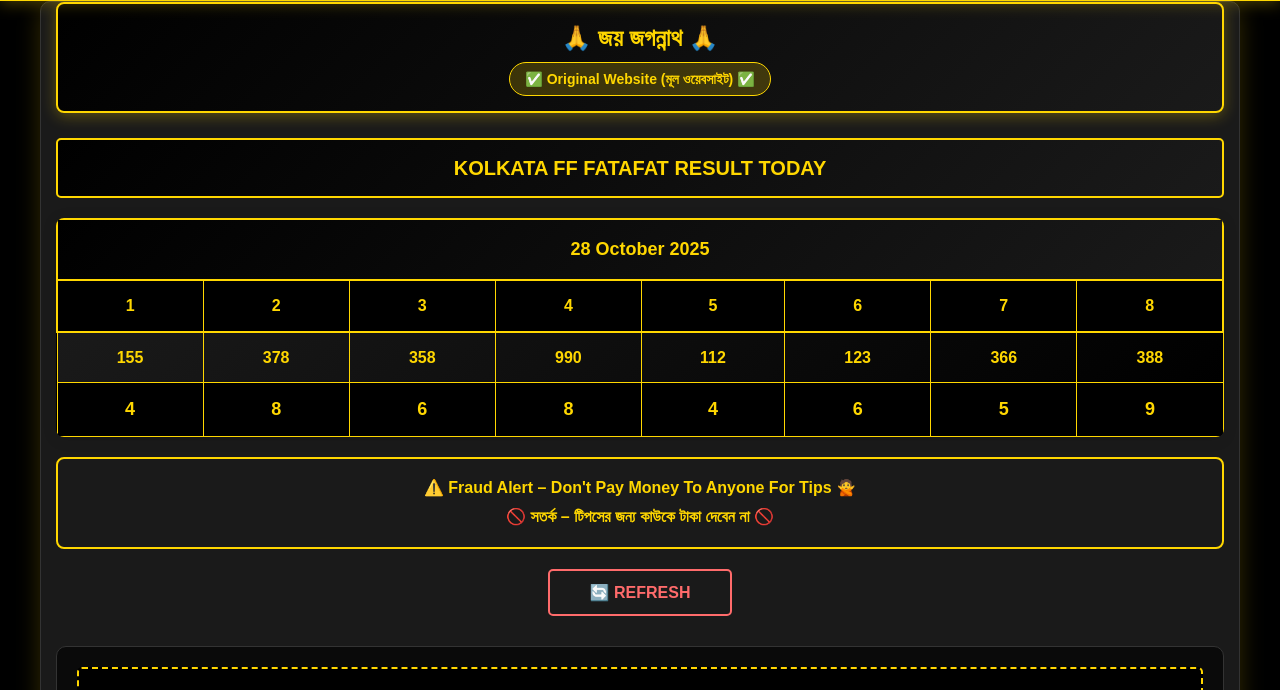
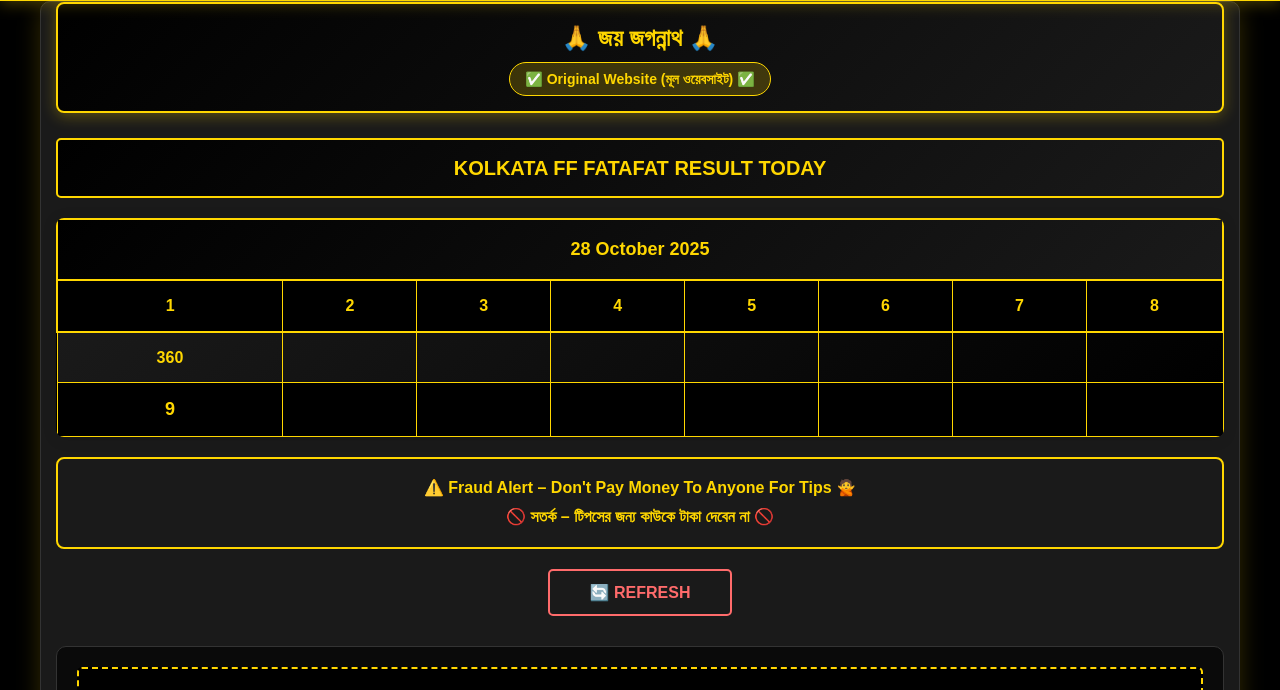
Before and after one commit to cofee66commits/kolkatafatafat, a plain HTML site: page index.html in a window 1280 px wide. Shown: the part 110-800 px from the top of the page. Drawn offline with Linux system fonts and the light colour scheme.

Commit message:
Update index.html

```diff
--- a/index.html
+++ b/index.html
@@ -83,25 +83,25 @@
                     <tbody>
                         <!-- 📝 EDIT DIGITS: Round 1-8 के 3 digits -->
                         <tr>
-                            <td>155</td><!-- R1 -->
-                            <td>378</td><!-- R2 -->
-                            <td>358</td><!-- R3 -->
-                            <td>990</td><!-- R4 -->
-                            <td>112</td><!-- R5 -->
-                            <td>123</td><!-- R6 -->
-                            <td>366</td><!-- R7 -->
-                            <td>388</td><!-- R8 -->
+                            <td>360</td><!-- R1 -->
+                            <td></td><!-- R2 -->
+                            <td></td><!-- R3 -->
+                            <td></td><!-- R4 -->
+                            <td></td><!-- R5 -->
+                            <td></td><!-- R6 -->
+                            <td></td><!-- R7 -->
+                            <td></td><!-- R8 -->
                         </tr>
                         <!-- 📝 EDIT SUM: Round 1-8 का sum (last digit) -->
                         <tr>
-                            <td>4</td><!-- R1: 2+3+9=14→4 -->
-                            <td>8</td><!-- R2: 3+7+8=18→8 -->
-                            <td>6</td><!-- R3: 3+5+8=16→6 -->
-                            <td>8</td><!-- R4: 9+9+0=18→8 -->
-                            <td>4</td><!-- R5: 1+1+2=4→4 -->
-                            <td>6</td><!-- R6: 1+2+3=6→6 -->
-                            <td>5</td><!-- R7: 3+6+6=15→5 -->
-                            <td>9</td><!-- R8: 3+8+8=19→9 -->
+                            <td>9</td><!-- R1: 2+3+9=14→4 -->
+                            <td></td><!-- R2: 3+7+8=18→8 -->
+                            <td></td><!-- R3: 3+5+8=16→6 -->
+                            <td></td><!-- R4: 9+9+0=18→8 -->
+                            <td></td><!-- R5: 1+1+2=4→4 -->
+                            <td></td><!-- R6: 1+2+3=6→6 -->
+                            <td></td><!-- R7: 3+6+6=15→5 -->
+                            <td></td><!-- R8: 3+8+8=19→9 -->
                         </tr>
                     </tbody>
                 </table>
```
